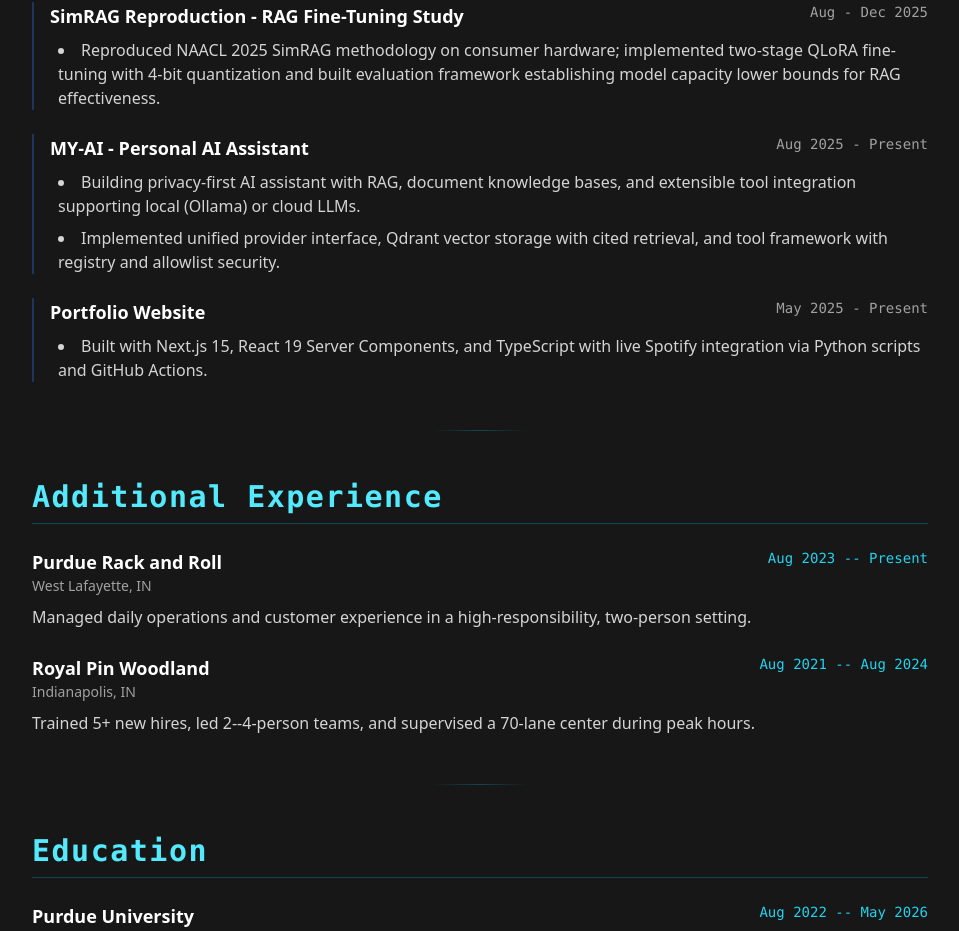
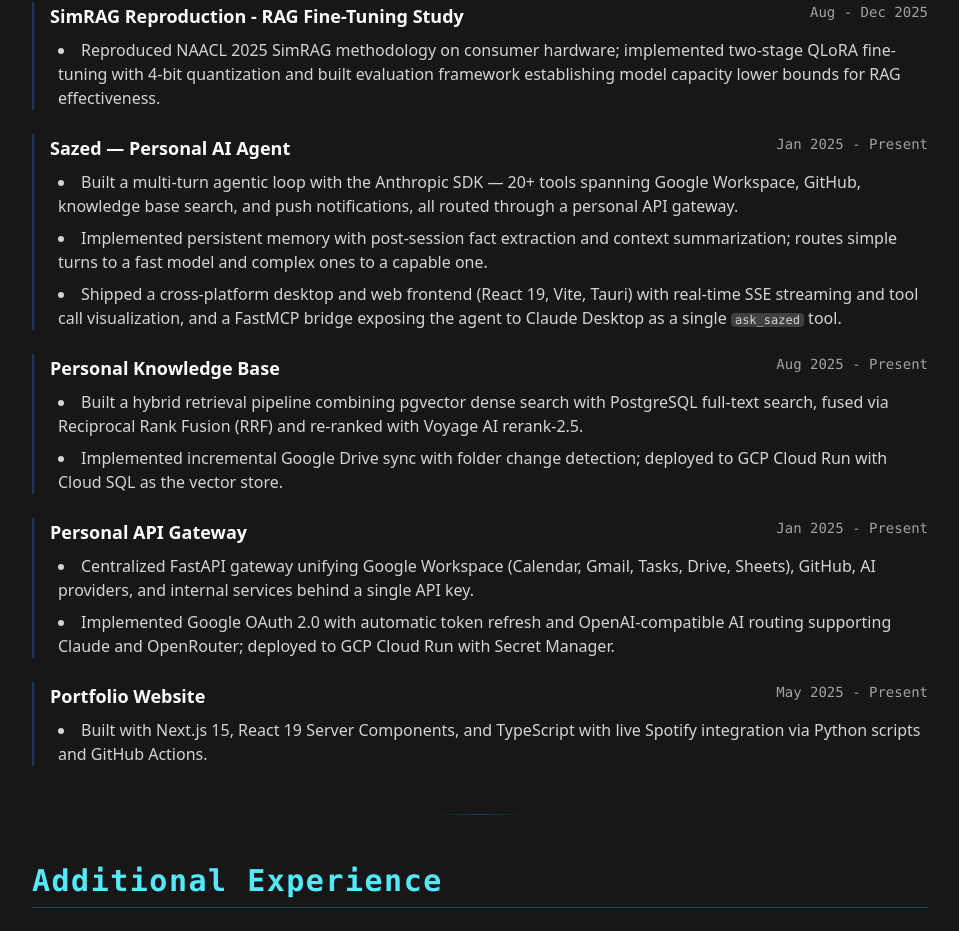
Before and after one commit to tharpep/portfolio, a Next.js app: page /resume in a window 1280 px wide. Shown: the part 1340-2271 px from the top of the page, without its empty margins (160-1119 px from the left). Built offline with nearby package versions, Linux system fonts and the light colour scheme.

Commit message:
added to resume page

```diff
--- a/src/app/resume/page.tsx
+++ b/src/app/resume/page.tsx
@@ -131,15 +131,40 @@
                 </ul>
               </div>
 
-              {/* MY-AI */}
+              {/* Sazed */}
               <div className="pl-4 border-l-2 border-blue-500/30">
                 <div className="flex flex-col sm:flex-row sm:items-start sm:justify-between mb-2">
-                  <h3 className="text-lg font-semibold text-white">MY-AI - Personal AI Assistant</h3>
+                  <h3 className="text-lg font-semibold text-white">Sazed — Personal AI Agent</h3>
+                  <span className="text-neutral-400 font-mono text-sm">Jan 2025 - Present</span>
+                </div>
+                <ul className="list-disc list-inside space-y-2 text-neutral-300 ml-2">
+                  <li>Built a multi-turn agentic loop with the Anthropic SDK — 20+ tools spanning Google Workspace, GitHub, knowledge base search, and push notifications, all routed through a personal API gateway.</li>
+                  <li>Implemented persistent memory with post-session fact extraction and context summarization; routes simple turns to a fast model and complex ones to a capable one.</li>
+                  <li>Shipped a cross-platform desktop and web frontend (React 19, Vite, Tauri) with real-time SSE streaming and tool call visualization, and a FastMCP bridge exposing the agent to Claude Desktop as a single <code className="text-xs bg-neutral-700 px-1 rounded">ask_sazed</code> tool.</li>
+                </ul>
+              </div>
+
+              {/* Knowledge Base */}
+              <div className="pl-4 border-l-2 border-blue-500/30">
+                <div className="flex flex-col sm:flex-row sm:items-start sm:justify-between mb-2">
+                  <h3 className="text-lg font-semibold text-white">Personal Knowledge Base</h3>
                   <span className="text-neutral-400 font-mono text-sm">Aug 2025 - Present</span>
                 </div>
                 <ul className="list-disc list-inside space-y-2 text-neutral-300 ml-2">
-                  <li>Building privacy-first AI assistant with RAG, document knowledge bases, and extensible tool integration supporting local (Ollama) or cloud LLMs.</li>
-                  <li>Implemented unified provider interface, Qdrant vector storage with cited retrieval, and tool framework with registry and allowlist security.</li>
+                  <li>Built a hybrid retrieval pipeline combining pgvector dense search with PostgreSQL full-text search, fused via Reciprocal Rank Fusion (RRF) and re-ranked with Voyage AI rerank-2.5.</li>
+                  <li>Implemented incremental Google Drive sync with folder change detection; deployed to GCP Cloud Run with Cloud SQL as the vector store.</li>
+                </ul>
+              </div>
+
+              {/* API Gateway */}
+              <div className="pl-4 border-l-2 border-blue-500/30">
+                <div className="flex flex-col sm:flex-row sm:items-start sm:justify-between mb-2">
+                  <h3 className="text-lg font-semibold text-white">Personal API Gateway</h3>
+                  <span className="text-neutral-400 font-mono text-sm">Jan 2025 - Present</span>
+                </div>
+                <ul className="list-disc list-inside space-y-2 text-neutral-300 ml-2">
+                  <li>Centralized FastAPI gateway unifying Google Workspace (Calendar, Gmail, Tasks, Drive, Sheets), GitHub, AI providers, and internal services behind a single API key.</li>
+                  <li>Implemented Google OAuth 2.0 with automatic token refresh and OpenAI-compatible AI routing supporting Claude and OpenRouter; deployed to GCP Cloud Run with Secret Manager.</li>
                 </ul>
               </div>
 
```
